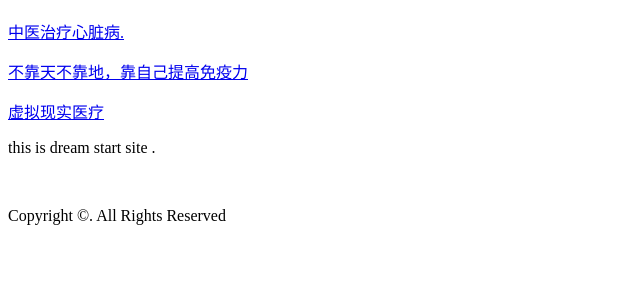
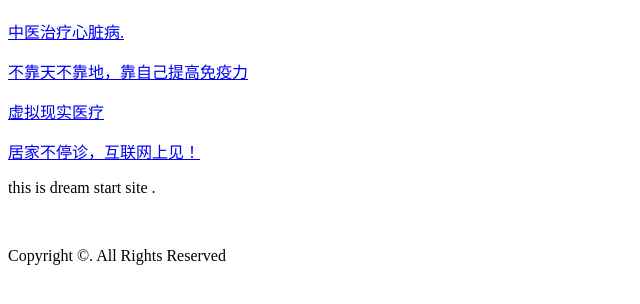
Before and after one commit to 91JK22/91JK, a plain HTML site: page index.html in a window 1280 px wide. Shown: the whole page, without its empty margins (0-640 px from the left). Drawn offline with Linux system fonts and the light colour scheme.

Commit message:
Add files via upload

```diff
--- a/index.html
+++ b/index.html
@@ -28,6 +28,12 @@
                 </div>
   <div class="col25">
                     <div class="container">
+                          <p> <a href="https://baijiahao.baidu.com/s?id=1750641287835866491&wfr=spider&for=pc">居家不停诊，互联网上见！</a></p>
+                    </div>
+                </div>
+
+  <div class="col25">
+                    <div class="container">
                          <p> this is  dream start  site . </p>
                     </div>
                 </div>
```
